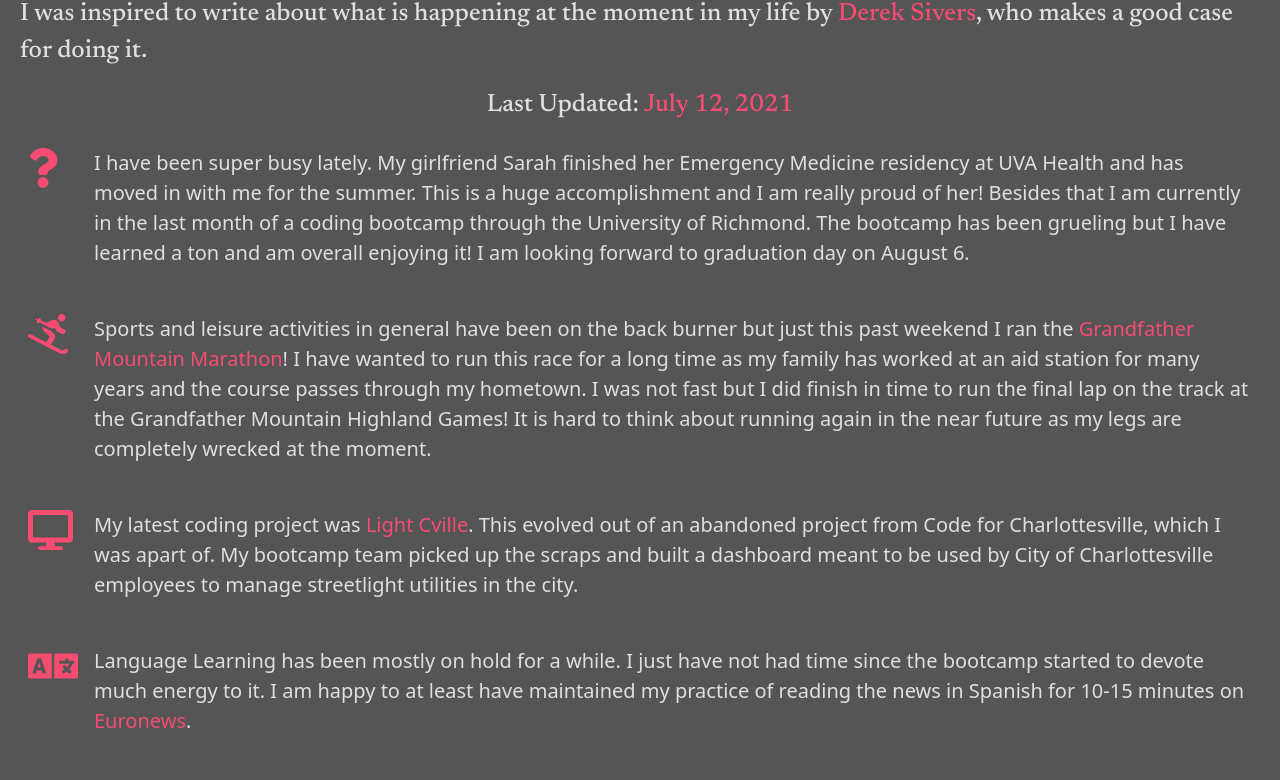
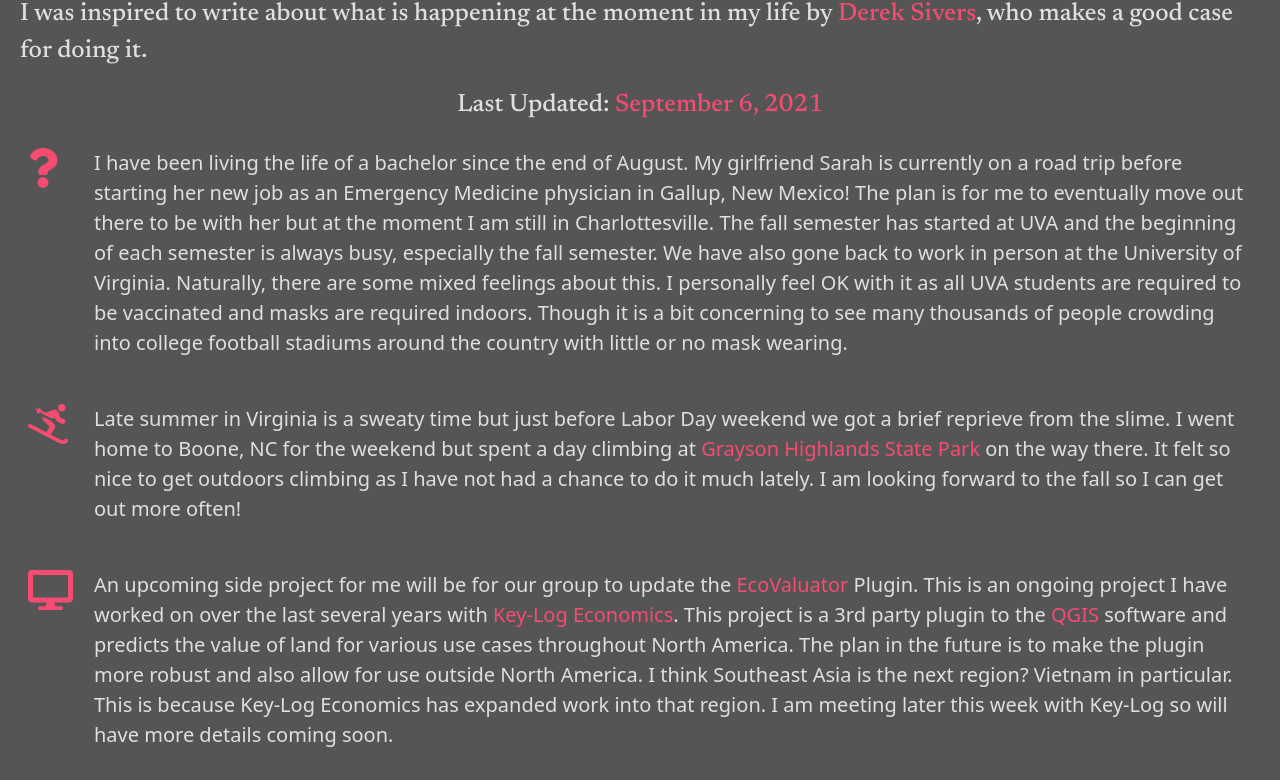
Before and after one commit to epurpur/ReactPortfolio, a React (Create React App) app: page /Now in a window 1280 px wide. Shown: the part 239-1019 px from the top of the page. Built offline with nearby package versions, Linux system fonts and the light colour scheme.

Commit message:
updating current events in NOW section

```diff
--- a/src/components/Now.js
+++ b/src/components/Now.js
@@ -17,39 +17,44 @@ const Now = () => {
                 <h1 id='nowTitle'> Happening Now </h1>
                 <br></br>
                 <p> I was inspired to write about what is happening at the moment in my life by <a href="https://sive.rs/">Derek Sivers</a>, who makes a good case for doing it. </p>
-                <p>Last Updated: <span>July 12, 2021</span></p>
+                <p>Last Updated: <span>September 6, 2021</span></p>
             </section>
             <section id="nowCategories">
                 <table class="table">
                     <tbody>
                         <tr>
                             <th scope="row"><FontAwesomeIcon icon={faQuestion} size='2x'/></th>
-                            <td>I have been super busy lately. My girlfriend Sarah finished her Emergency Medicine residency at UVA Health and has moved in with me for the summer. This is a huge accomplishment and I am really proud of her! Besides that I am currently in the last month of a coding bootcamp through the University of Richmond.
-                            The bootcamp has been grueling but I have learned a ton and am overall enjoying it! I am looking forward to graduation day on August 6.</td>
+                            <td>I have been living the life of a bachelor since the end of August. My girlfriend Sarah is currently on a road trip before starting her new job as an Emergency Medicine physician in
+                                Gallup, New Mexico! The plan is for me to eventually move out there to be with her but at the moment I am still in Charlottesville. The fall semester has started at UVA and the
+                                beginning of each semester is always busy, especially the fall semester. We have also gone back to work in person at the University of Virginia. Naturally, there are some mixed feelings about this.
+                                I personally feel OK with it as all UVA students are required to be vaccinated and masks are required indoors. Though it is a bit concerning to see many thousands of people crowding into
+                                college football stadiums around the country with little or no mask wearing.
+                            </td>
                         </tr>
                         <br></br>
                         <tr>
                             <th scope="row"><FontAwesomeIcon icon={faSkiing} size='2x'/></th>
-                            <td>Sports and leisure activities in general have been on the back burner but just this past weekend I ran the <a href="https://grandfathermtnmarathon.com/">Grandfather Mountain Marathon</a>! I have wanted to run this race for a long time as my family has worked at an aid station for many years and
-                            the course passes through my hometown. I was not fast but I did finish in time to run the final lap on the track at the Grandfather Mountain Highland Games! It is hard to think about running again in the near future as my legs are completely wrecked at the moment.</td>
+                            <td>Late summer in Virginia is a sweaty time but just before Labor Day weekend we got a brief reprieve from the slime. I went home to Boone, NC for the weekend but spent a day climbing at <a href="https://www.dcr.virginia.gov/state-parks/grayson-highlands">Grayson Highlands State Park</a> on the way there.
+                            It felt so nice to get outdoors climbing as I have not had a chance to do it much lately. I am looking forward to the fall so I can get out more often!</td>
                         </tr>
                         <br></br>
                         <tr>
                             <th scope="row"><FontAwesomeIcon icon={faDesktop} size='2x'/></th>
-                            <td>My latest coding project was <a href="https://lightcville.herokuapp.com/login">Light Cville</a>. This evolved out of an abandoned project from Code for Charlottesville, which I was apart of. My bootcamp team picked
-                            up the scraps and built a dashboard meant to be used by City of Charlottesville employees to manage streetlight utilities in the city. </td>
+                            <td>An upcoming side project for me will be for our group to update the <a href="http://www.keylogeconomics.com/ecovaluator.html">EcoValuator</a> Plugin. This is an ongoing project I have worked on over the last several years with <a href="http://www.keylogeconomics.com/">Key-Log Economics</a>.
+                            This project is a 3rd party plugin to the <a href="https://www.qgis.org/en/site/">QGIS</a> software and predicts the value of land for various use cases throughout North America. The plan in the future is to make the plugin more robust and also allow for use outside North America.
+                            I think Southeast Asia is the next region? Vietnam in particular. This is because Key-Log Economics has expanded work into that region. I am meeting later this week with Key-Log so will have more details coming soon.</td>
                         </tr>
                         <br></br>
                         <tr>
                             <th scope="row"><FontAwesomeIcon icon={faLanguage} size='2x'/></th>
-                            <td>Language Learning has been mostly on hold for a while. I just have not had time since the bootcamp started to devote much energy to it. I am happy to at least have maintained my practice of
-                            reading the news in Spanish for 10-15 minutes on <a href="https://www.euronews.com/">Euronews</a>.</td>
+                            <td>Language Learning has been mostly on hold for a while. I just have devoted much energy to it lately. I am happy to at least have maintained my practice of reading the news in Spanish for 10-15 minutes on <a href="https://www.euronews.com/">Euronews</a>.</td>
                         </tr>
                         <br></br>
                         <tr>
                             <th scope="row"><FontAwesomeIcon icon={faBook} size='2x'/></th>
-                            <td>Currently I am reading <a href="https://www.goodreads.com/book/show/2076722.A_Voyage_Long_and_Strange">A Voyage Long and Strange</a> by Tony Horwitz. It's a story about the forgotten period of American history between 1492
-                            when Columbus landed and 1620 when the pilgrims landed at Plymouth Rock. Sarah introduced me to Tony Horwitz and I really enjoy his easy to read journalistic writing style.</td>
+                            <td>Currently I am reading <a href="https://www.amazon.com/Bury-My-Heart-Wounded-Knee/dp/0805086846">Bury My Heart at Wounded Knee</a> by Dee Brown. It is a tale about the systematic destruction of the large Native American tribes west of the Mississippi River in the mid to late 1800s.
+                            As I'll be moving to New Mexico to be with Sarah sometime in the not so distance future, I'll be living in the heart of native american country and I want to understand a little bit more about these people. While the book is depressing it is also very interesting to learn about these people who
+                            were a part of the great nations who once lived in the western United States. Though it makes me feel ashamed in many ways to be an american, this is a highly recommended read!</td>
                         </tr>
                     </tbody>
                 </table>
```
